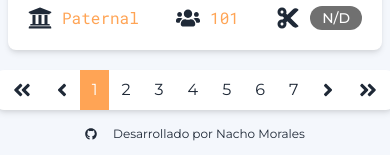
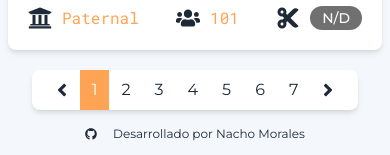
Before and after one commit to ijmorales/oferta-fce, a Next.js app: page /oferta in a window 390 px wide. Shown: the part 2704-2859 px from the top of the page. Built offline with nearby package versions, Linux system fonts and the light colour scheme.

Commit message:
fix: Adjusted mobile view and redirects

```diff
--- a/next.config.js
+++ b/next.config.js
@@ -1,4 +1,5 @@
-const fs = require('fs')
+const fs = require('fs');
+const { redirect } = require('next/dist/next-server/server/api-utils');
 const path = require('path')
 
 module.exports = {
@@ -9,7 +10,6 @@ module.exports = {
     const data = JSON.parse(fs.readFileSync(path.join(process.cwd(), 'data/oferta.example.json'), 'utf-8'))
     const paths = {
       '/': { page: '/' },
-      '/about': { page: '/about' },
       '/oferta': { page: '/oferta' }
     };
     data.forEach((curso) => {
@@ -18,5 +18,14 @@ module.exports = {
       }
     })
     return paths
-  }
+  },
+  async redirects() {
+    return [
+      {
+        source: '/',
+        destination: '/oferta',
+        permanent: true
+      },
+    ]
+  },
 };
--- a/src/components/pagination/Paginator.js
+++ b/src/components/pagination/Paginator.js
@@ -74,7 +74,7 @@ export default function Paginator({ totalPages, currentPage, selectPage }) {
         role="button"
         tabIndex="-1"
       >
-        <div className="flex flex-col justify-center h-full px-2">
+        <div className="sm:flex flex-col justify-center h-full px-2 hidden">
           <FaAngleDoubleLeft className="text-xl" />
         </div>
       </div>
@@ -110,7 +110,7 @@ export default function Paginator({ totalPages, currentPage, selectPage }) {
         role="button"
         tabIndex="-1"
       >
-        <div className="flex flex-col justify-center h-full px-2">
+        <div className="sm:flex flex-col justify-center h-full px-2 hidden">
           <FaAngleDoubleRight className="text-xl" />
         </div>
       </div>
```
